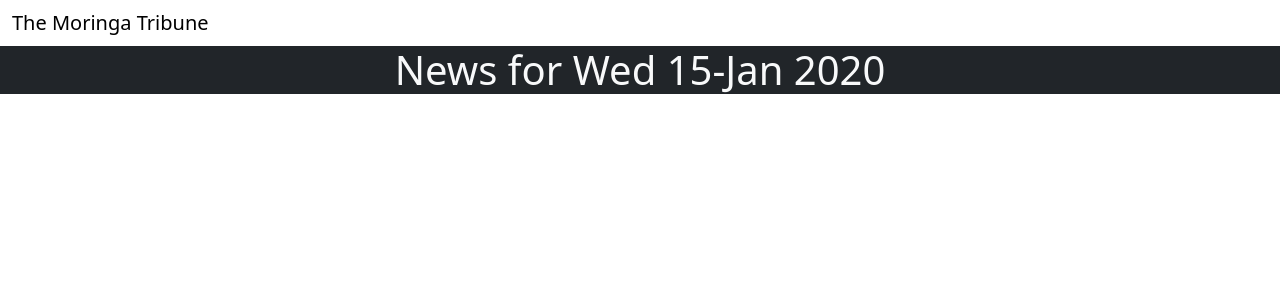
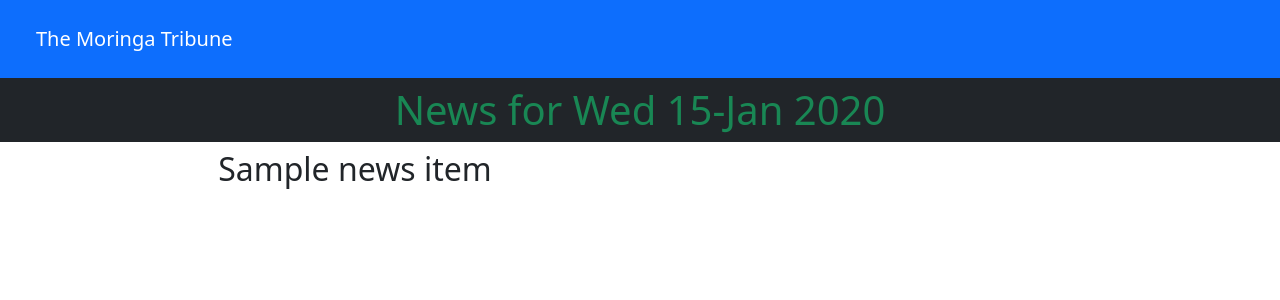
Before and after one commit to MishaelRatemo/news-django, a Django app: template news/templates/all-news/past-news.html in a window 1280 px wide. Shown: the top 300 px of the page. Run offline with Django 4.2, Linux system fonts and the light colour scheme; the template is opened without the code that fills it: most values are stand-ins (such as "Sample title", 1, 10 or a date in 2020); some libraries are stand-ins or nearby versions.

Commit message:
Templates updates

```diff
--- a/news/templates/all-news/base.html
+++ b/news/templates/all-news/base.html
@@ -18,7 +18,7 @@
 <body>
   {% include "navbar.html" %}
     {% block content %}
-        <h1 class='text-center bg-dark text-light p'>News for {{date|date:"D d-M Y"}}</h1>
+        <h1 class='text-center bg-dark text-success p-2'>News for {{date|date:"D d-M Y"}}</h1>
 
         {% block scripts %}
           <script src="https://ajax.googleapis.com/ajax/libs/jquery/3.6.0/jquery.min.js"></script>
--- a/news/templates/all-news/past-news.html
+++ b/news/templates/all-news/past-news.html
@@ -2,4 +2,19 @@
 
 {% block content %}
     {{block.super}}
+    <div class='container'>
+        <!-- Looping through news   -->
+       {% for news_item in news %}
+           <div class="row">
+               <!-- displaying News articles -->
+               <div class="col-xs-6 col-sm-6 col-md-6 col-lg-6">
+               <h2 class="text-center"> {{ news_item.title }} </h2>
+               </div>
+           </div>
+       {% empty %}
+           <div class="row">
+               <h2 class="text-center">There No News Items</h2>
+           </div>
+       {% endfor %}
+   </div>
 {% endblock %}
--- a/news/templates/navbar.html
+++ b/news/templates/navbar.html
@@ -6,10 +6,10 @@
   <meta name="viewport" content="width=device-width, initial-scale=1">
 </head>
 <body>
-<nav class="navbar navbar-inverse">
+<nav class="navbar bg-primary p-4  navbar-inverse">
   <div class="container-fluid">
     <div class="navbar-header">
-      <a class="navbar-brand" href="{% url 'newsToday' %}">The Moringa Tribune</a>
+      <a class="navbar-brand text-white" href="{% url 'newsToday' %}">The Moringa Tribune</a>
     </div>
   </div>
 </nav>
```
Also changed, not shown: news/templates/all-news/today-news.html (+15 -0 lines).
